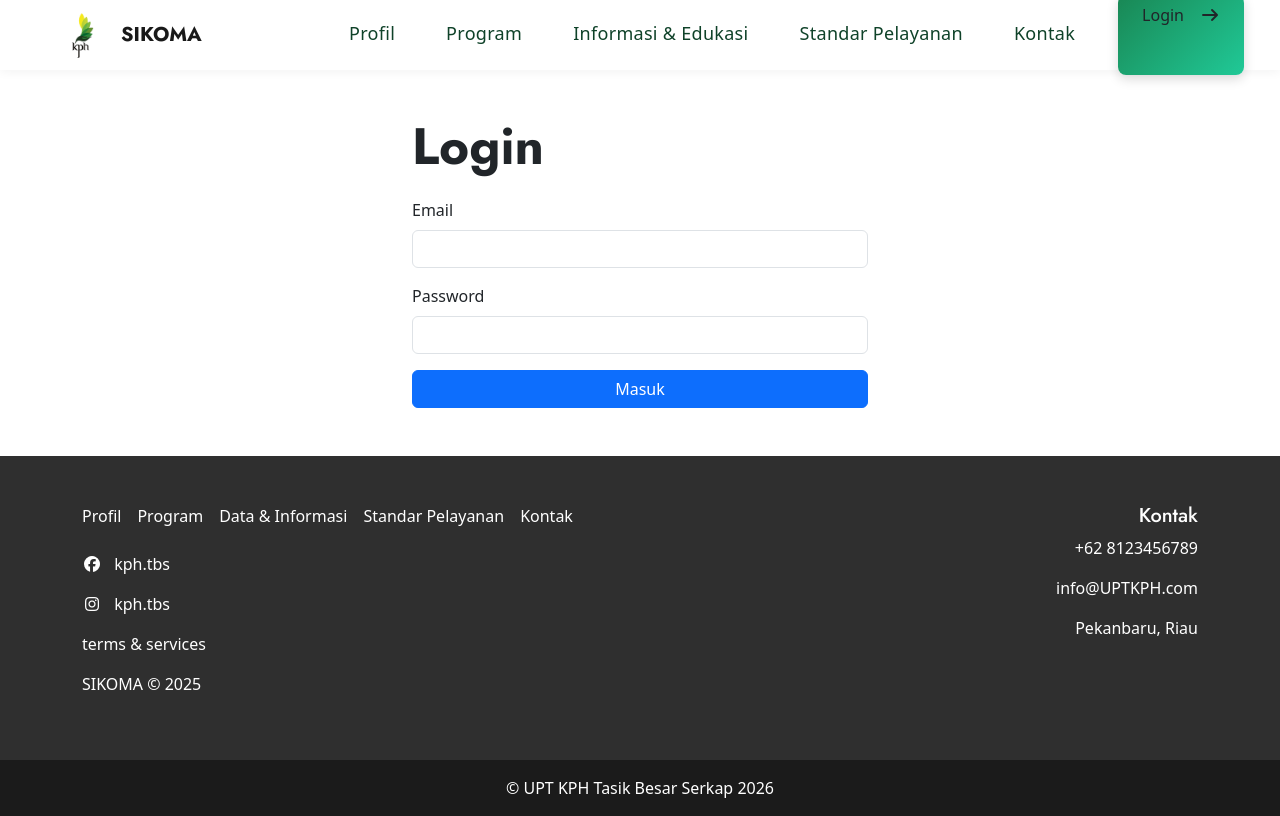
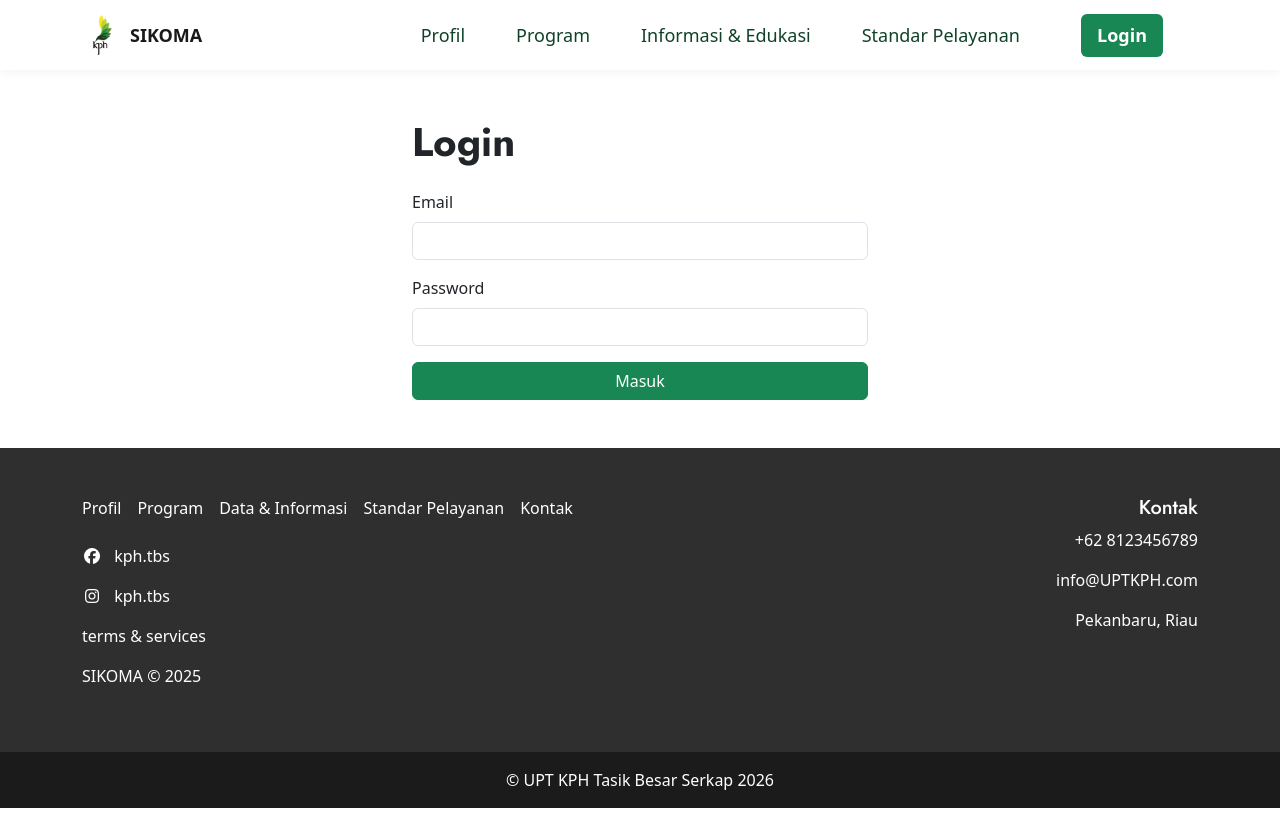
Before and after one commit to Mutifa/SIKOMA-FRONTEND, a React (Vite) app: page /login in a window 1280 px wide. Built offline with nearby package versions, Linux system fonts and the light colour scheme; no server answers.

Commit message:
feat: improve UI for home, login, and navbar

```diff
--- a/src/layouts/Navbar.jsx
+++ b/src/layouts/Navbar.jsx
@@ -1,66 +1,129 @@
 import React from 'react'
 import { Link, NavLink } from 'react-router-dom'
-import { assetUrl } from '../lib/assets.js'
 
-export default function Navbar({ active, website }) {
+export default function Navbar({ website }) {
   return (
-    <nav className="navbar navbar-expand-lg bg-white navbar-light sticky-top p-0">
-      <div className="container-fluid">
-        <Link to="/" className="navbar-brand d-flex align-items-center px-4 px-lg-5">
+    <nav className="navbar navbar-expand-lg navbar-light sticky-top">
+      <div className="container">
+
+        <Link to="/" className="navbar-brand d-flex align-items-center">
           <img
             src={`/img/${website?.icon || 'logo.png'}`}
             alt="Logo"
-    style={{ width: '45px', height: '45px', objectFit: 'contain' }}
-    className="me-3"
+            style={{ width: 40, height: 40, objectFit: 'contain' }}
+            className="me-2"
           />
-  <h1 className="m-0 fs-5 fw-bold">
+          <span className="fw-semibold">
             {website?.nama || 'SIKOMA'}
-  </h1>
+          </span>
         </Link>
-        <button className="navbar-toggler me-4" type="button" data-bs-toggle="collapse" data-bs-target="#navbarCollapse">
+
+        <button
+          className="navbar-toggler"
+          type="button"
+          data-bs-toggle="collapse"
+          data-bs-target="#navbarNav"
+        >
           <span className="navbar-toggler-icon"></span>
         </button>
-        <div className="collapse navbar-collapse" id="navbarCollapse">
-          <div className="navbar-nav ms-auto p-4 p-lg-0">
-            <div className="nav-item dropdown">
-              <a href="#" className={`nav-link ${active==='profil'?'active':''} dropdown-toggle`} data-bs-toggle="dropdown">Profil</a>
-              <div className="dropdown-menu bg-light m-0" style={{ width: 300 }}>
-                <a href="/#struktur-organisasi" className="dropdown-item">Struktur Organisasi</a>
-                <a href="/#visi-misi" className="dropdown-item">Visi Misi</a>
-                <a href="/#sejarah" className="dropdown-item">UPT KPH Tasik Besar Serkap</a>
-              </div>
-            </div>
-            <NavLink to="/edukasi" className={({isActive})=>`nav-item nav-link ${isActive||active==='edukasi'?'active':''}`}>Program</NavLink>
-            <div className="nav-item dropdown">
-              <a href="#" className={`nav-link ${active==='informasi'?'active':''} dropdown-toggle`} data-bs-toggle="dropdown">Informasi & Edukasi</a>
-              <div className="dropdown-menu bg-light m-0" style={{ width: 300 }}>
-                <a href="/informasi#kawasan-konservasi" className="dropdown-item">Kawasan Konservasi</a>
-                <a href="/informasi#dilindungi" className="dropdown-item">Jenis TSL Dilindungi</a>
-                <a href="/informasi#executive-summary" className="dropdown-item">Executive Summary</a>
-                <a href="/informasi#peraturan" className="dropdown-item">Peraturan</a>
 
-              </div>
-            </div>
+        <div className="collapse navbar-collapse mobile-menu" id="navbarNav">
+          <ul className="navbar-nav ms-auto align-items-lg-center mobile-nav">
+
+            <li className="nav-item dropdown">
+              <a
+                className="nav-link dropdown-toggle"
+                href="#"
+                data-bs-toggle="dropdown"
+              >
+                Profil
+              </a>
+              <ul className="dropdown-menu">
+                <li>
+                  <a href="/#struktur-organisasi" className="dropdown-item">
+                    Struktur Organisasi
+                  </a>
+                </li>
+                <li>
+                  <a href="/#visi-misi" className="dropdown-item">
+                    Visi Misi
+                  </a>
+                </li>
+                <li>
+                  <a href="/#sejarah" className="dropdown-item">
+                    Sejarah
+                  </a>
+                </li>
+              </ul>
+            </li>
+
+            <li className="nav-item">
+              <NavLink
+                to="/edukasi"
+                className={({ isActive }) =>
+                  `nav-link ${isActive ? 'active' : ''}`
+                }
+              >
+                Program
+              </NavLink>
+            </li>
+
+            <li className="nav-item dropdown">
+              <a
+                className="nav-link dropdown-toggle"
+                href="#"
+                data-bs-toggle="dropdown"
+              >
+                Informasi & Edukasi
+              </a>
+              <ul className="dropdown-menu">
+                <li>
+                  <a href="/informasi#kawasan-konservasi" className="dropdown-item">
+                    Kawasan Konservasi
+                  </a>
+                </li>
+                <li>
+                  <a href="/informasi#dilindungi" className="dropdown-item">
+                    Jenis TSL Dilindungi
+                  </a>
+                </li>
+                <li>
+                  <a href="/informasi#executive-summary" className="dropdown-item">
+                    Executive Summary
+                  </a>
+                </li>
+                <li>
+                  <a href="/informasi#peraturan" className="dropdown-item">
+                    Peraturan
+                  </a>
+                </li>
+              </ul>
+            </li>
+
+            <li className="nav-item">
               <NavLink
                 to="/standar-pelayanan"
-  className={({isActive})=>`nav-item nav-link ${isActive||active==='standar-pelayanan'?'active':''}`}
+                className={({ isActive }) =>
+                  `nav-link ${isActive ? 'active' : ''}`
+                }
               >
                 Standar Pelayanan
               </NavLink>
+            </li>
 
-{/* TAMBAH INI */}
-<a href="/#kontak" className="nav-item nav-link">
-  Kontak
-</a>
-
+            <li className="nav-item ms-lg-2 mt-2 mt-lg-0">
               <NavLink
                 to="/login"
-className="btn btn-login px-4 py-2 me-4 d-none d-lg-block"
+                className={({ isActive }) =>
+                  `nav-link nav-login ${isActive ? 'active' : ''}`
+                }
               >
-  Login<i className="fa fa-arrow-right ms-3"></i>
+                Login
               </NavLink>
+            </li>
+          </ul>
         </div>
-        </div>
+
       </div>
     </nav>
   )
--- a/src/pages/Auth/Login.jsx
+++ b/src/pages/Auth/Login.jsx
@@ -98,7 +98,7 @@ export default function Login() {
           {/* Tombol submit */}
           <button
             type="submit"
-            className="btn btn-primary w-100"
+            className="btn btn-success w-100"
             disabled={loading}
           >
             {loading ? (
--- a/src/pages/Public/Home.jsx
+++ b/src/pages/Public/Home.jsx
@@ -56,7 +56,7 @@ export default function Home() {
                     <div className="w-100 px-3">
                       <div className="row justify-content-center">
                         <div className="col-lg-8">
-                          <h1 className="fw-bold text-white hero-title hero-text">
+                          <h1 className="hero-title text-white fw-bold animate-fade-up">
                             Selamat Datang di<br /> {website?.deskripsi}
                           </h1>
                           <p className="fs-4">
@@ -89,7 +89,7 @@ export default function Home() {
             )}
           </div>
 
-          {Array.isArray(banner) && banner.length > 1 && (
+          {/* {Array.isArray(banner) && banner.length > 1 && (
             <>
               <button className="carousel-control-prev" type="button" data-bs-target="#header-carousel" data-bs-slide="prev">
                 <span className="carousel-control-prev-icon"></span>
@@ -99,7 +99,7 @@ export default function Home() {
                 <span className="carousel-control-next-icon"></span>
               </button>
             </>
-          )}
+          )} */}
 
         </div>
       </div>
--- a/src/style.css
+++ b/src/style.css
@@ -1,92 +1,28 @@
+/* ================= ROOT ================= */
 :root {
   font-family: system-ui, Avenir, Helvetica, Arial, sans-serif;
   line-height: 1.5;
   font-weight: 400;
 
-  color-scheme: light dark;
-  color: rgba(255, 255, 255, 0.87);
-  background-color: #242424;
-
-  font-synthesis: none;
-  text-rendering: optimizeLegibility;
-  -webkit-font-smoothing: antialiased;
-  -moz-osx-font-smoothing: grayscale;
+  color: #213547;
+  background-color: #ffffff;
 }
 
-a {
-  font-weight: 500;
-  color: #646cff;
-  text-decoration: inherit;
-}
-a:hover {
-  color: #535bf2;
-}
-
+/* ================= RESET ================= */
 body {
   margin: 0;
   padding: 0;
   min-width: 320px;
+  overflow-x: hidden;
 }
 
-h1 {
-  font-size: 3.2em;
-  line-height: 1.1;
+/* ================= LINK ================= */
+a {
+  text-decoration: none;
+  color: inherit;
 }
 
-
-
-.logo {
-  height: 6em;
-  padding: 1.5em;
-  will-change: filter;
-  transition: filter 300ms;
-}
-.logo:hover {
-  filter: drop-shadow(0 0 2em #646cffaa);
-}
-.logo.vanilla:hover {
-  filter: drop-shadow(0 0 2em #3178c6aa);
-}
-
-.card {
-  padding: 2em;
-}
-
-.read-the-docs {
-  color: #888;
-}
-
-button {
-  border-radius: 8px;
-  border: 1px solid transparent;
-  padding: 0.6em 1.2em;
-  font-size: 1em;
-  font-weight: 500;
-  font-family: inherit;
-  background-color: #1a1a1a;
-  cursor: pointer;
-  transition: border-color 0.25s;
-}
-button:hover {
-  border-color: #646cff;
-}
-button:focus,
-button:focus-visible {
-  outline: 4px auto -webkit-focus-ring-color;
-}
-
-@media (prefers-color-scheme: light) {
-  :root {
-    color: #213547;
-    background-color: #ffffff;
-  }
-  a:hover {
-    color: #747bff;
-  }
-  button {
-    background-color: #f9f9f9;
-  }
-}
+/* ================= HERO ================= */
 .hero-title {
   font-size: 40px;
   line-height: 1.2;
@@ -98,7 +34,9 @@ button:focus-visible {
   }
 }
 
+/* ================= CARD ================= */
 .card {
+  padding: 2em;
   transition: 0.3s;
 }
 
@@ -106,12 +44,186 @@ button:focus-visible {
   transform: translateY(-5px);
 }
 
-.hero-section {
-  margin-top: 70px;
+/* ================= NAVBAR ================= */
+
+.navbar {
+  padding: 12px 0 !important;
+  background: white;
+  box-shadow: 0 2px 10px rgba(0,0,0,0.05);
+  z-index: 999;
 }
+
+/* BRAND */
+.navbar-brand span {
+  font-size: 18px;
+  font-weight: 600;
+}
+
+/* NAV LINK */
+.navbar-nav .nav-link {
+  font-size: 15px;
+  font-weight: 500;
+  padding: 10px 16px;
+  position: relative;
+  transition: all 0.3s ease;
+  display: flex;
+  align-items: center;
+}
+
+/* HOVER HIJAU */
+.navbar-nav .nav-link:hover {
+  color: #198754;
+}
+
+/* ACTIVE */
+.navbar-nav .nav-link.active {
+  color: #198754 !important;
+  font-weight: 600;
+}
+
+/* UNDERLINE */
+.navbar-nav .nav-link::after {
+  content: "";
+  position: absolute;
+  width: 0%;
+  height: 2px;
+  background: #198754;
+  left: 0;
+  bottom: 0;
+  transition: 0.3s;
+}
+
+.navbar-nav .nav-link:hover::after,
+.navbar-nav .nav-link.active::after {
+  width: 100%;
+}
+
+/* ================= LOGIN NAV ================= */
+
+.nav-login {
+  background-color: #198754;
+  color: #fff !important; /* 🔥 pastikan putih */
+  border-radius: 6px;
+  padding: 8px 16px !important;
+  margin-left: 10px;
+  transition: 0.3s;
+  display: inline-block; /* 🔥 penting */
+}
+
+/* FORCE override bootstrap */
+.navbar-nav .nav-link.nav-login {
+  color: #fff !important;
+}
+
+/* Hover login */
+.nav-login:hover {
+  background-color: #157347;
+  color: white !important;
+}
+
+/* Hilangkan underline login */
+.nav-login::after {
+  display: none !important;
+}
+
+/* ================= DROPDOWN ================= */
+
+.dropdown-menu {
+  border: none;
+  border-radius: 10px;
+  padding: 8px;
+  box-shadow: 0 8px 20px rgba(0,0,0,0.08);
+}
+
+.dropdown-item {
+  padding: 10px;
+  border-radius: 6px;
+  transition: 0.2s;
+}
+
+.dropdown-item:hover {
+  background-color: #f1fdf5;
+  color: #198754;
+}
+
+/* ================= MOBILE MENU ================= */
+
+@media (max-width: 991px) {
+
+  /* Container */
+  .mobile-menu {
+    background: white;
+    margin-top: 10px;
+    border-radius: 16px;
+    padding: 20px;
+    box-shadow: 0 10px 30px rgba(0,0,0,0.1);
+  }
+
+  /* List */
+  .mobile-nav {
+    display: flex;
+    flex-direction: column;
+    gap: 12px;
+  }
+
+  /* Item */
+  .mobile-nav .nav-item {
+    width: 100%;
+  }
+
+  /* Link */
+  .mobile-nav .nav-link {
+    width: 100%;
+    padding: 14px 16px;
+    border-radius: 10px;
+    font-size: 16px;
+    background: #f8f9fa;
+  }
+
+  /* Hover */
+  .mobile-nav .nav-link:hover {
+    background: #e9f7ef;
+    color: #198754;
+  }
+
+  .mobile-nav .nav-login {
+    background: #198754;
+    color: white !important;
+    font-weight: 600;
+
+    width: auto;               /* 🔥 jangan full */
+    padding: 10px 20px;
+    border-radius: 8px;
+
+    display: inline-block;
+    margin: 10px auto 0;       /* 🔥 center */
+    text-align: center;
+    box-shadow: 0 4px 12px rgba(0,0,0,0.15);
+  }
+
+  /* Hover */
+  .mobile-nav .nav-login:hover {
+    background: #157347;
+  }
+
+  /* Hilangkan underline */
+  .mobile-nav .nav-link::after {
+    display: none;
+  }
+
+  /* Dropdown mobile */
+  .dropdown-menu {
+    position: static !important;
+    box-shadow: none;
+    border: none;
+    padding-left: 10px;
+  }
+}
+
+/* ================= HERO FULL ================= */
+
 .hero-section {
   width: 100% !important;
-  max-width: 100% !important;
   margin: 0 !important;
   padding: 0 !important;
 }
@@ -126,65 +238,14 @@ button:focus-visible {
   right: 0;
   padding: 0 !important;
 }
+
 #header-carousel {
   width: 100vw;
   margin-left: calc(-50vw + 50%);
 }
 
-body {
-  overflow-x: hidden;
-}
-.btn-login {
-  background: linear-gradient(135deg, #198754, #20c997);
-  border: none;
-  color: white;
-  border-radius: 8px;
-  font-weight: 500;
-  box-shadow: 0 4px 12px rgba(0,0,0,0.15);
-  transition: all 0.3s ease;
-}
+/* ================= VISI MISI ================= */
 
-.btn-login:hover {
-  transform: translateY(-2px);
-  box-shadow: 0 6px 16px rgba(0,0,0,0.2);
-  color: white;
-}
-.navbar {
-  box-shadow: 0 2px 10px rgba(0,0,0,0.05);
-}
-
-.navbar-nav .nav-link {
-  font-size: 15px;
-  letter-spacing: 0.3px;
-}
-
-.navbar-nav .nav-link:hover {
-  color: #198754;
-}
-.navbar {
-  padding: 10px 0 !important;
-}
-.navbar-nav .nav-link {
-  padding: 10px 15px;
-}
-.navbar-nav .nav-link {
-  position: relative;
-}
-
-.navbar-nav .nav-link::after {
-  content: "";
-  position: absolute;
-  width: 0%;
-  height: 2px;
-  background: #198754;
-  left: 0;
-  bottom: 0;
-  transition: 0.3s;
-}
-
-.navbar-nav .nav-link:hover::after {
-  width: 100%;
-}
 #visi-misi {
   width: 100vw;
   margin-left: calc(-50vw + 50%);
@@ -193,19 +254,12 @@ body {
 
 #visi-misi .content-box {
   max-width: 1000px;
-  margin: 0 auto;
+  margin: auto;
 }
 
 #visi-misi h1 {
   font-size: 42px;
   font-weight: 700;
-  line-height: 1.3;
-}
-
-#visi-misi p,
-#visi-misi span {
-  font-size: 16px;
-  line-height: 1.8;
 }
 
 @media (max-width: 768px) {
@@ -213,3 +267,36 @@ body {
     font-size: 26px;
   }
 }
+
+/* ================= ANIMATION ================= */
+
+/* Fade + slide up */
+.animate-fade-up {
+  opacity: 0;
+  transform: translateY(30px);
+  animation: fadeUp 1s ease forwards;
+}
+
+/* Delay */
+.delay-1 {
+  animation-delay: 0.5s;
+}
+
+.delay-2 {
+  animation-delay: 1s;
+}
+
+/* Keyframes */
+@keyframes fadeUp {
+  to {
+    opacity: 1;
+    transform: translateY(0);
+  }
+}
+
+@media (max-width: 768px) {
+  #visi-misi {
+    min-height: auto !important;
+    height: auto !important;
+  }
+}
```
Lines whose indentation alone changed are shown as unchanged.
